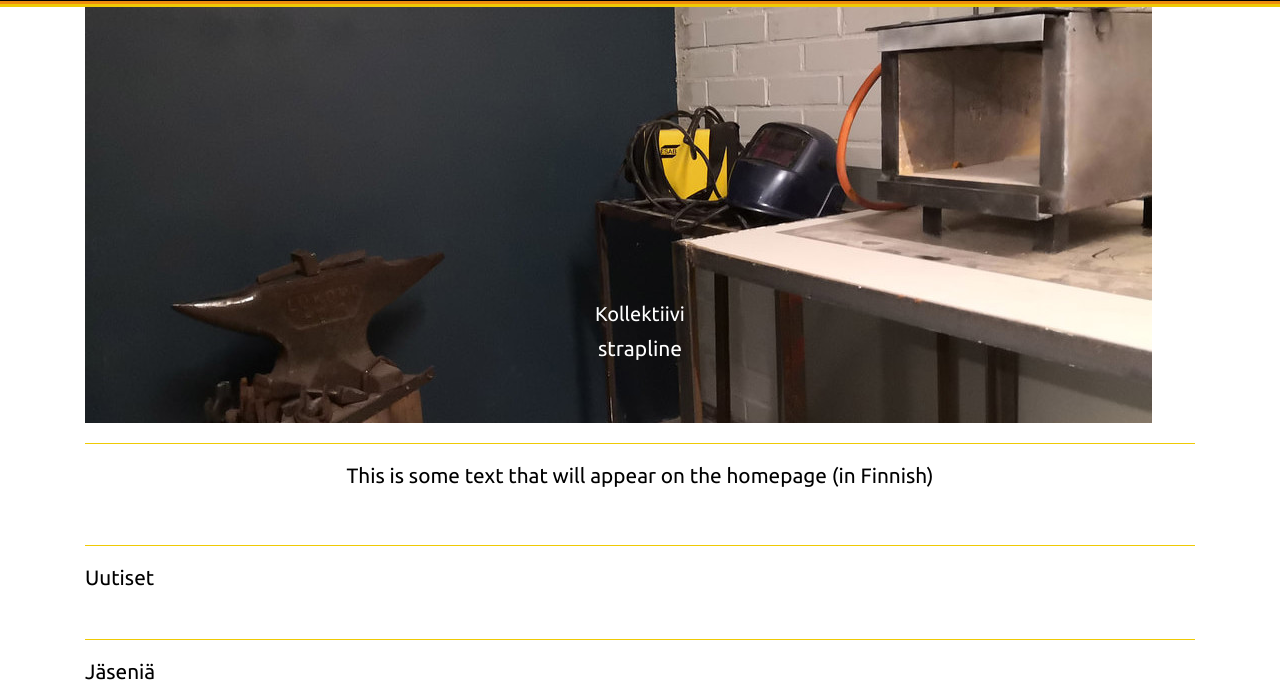
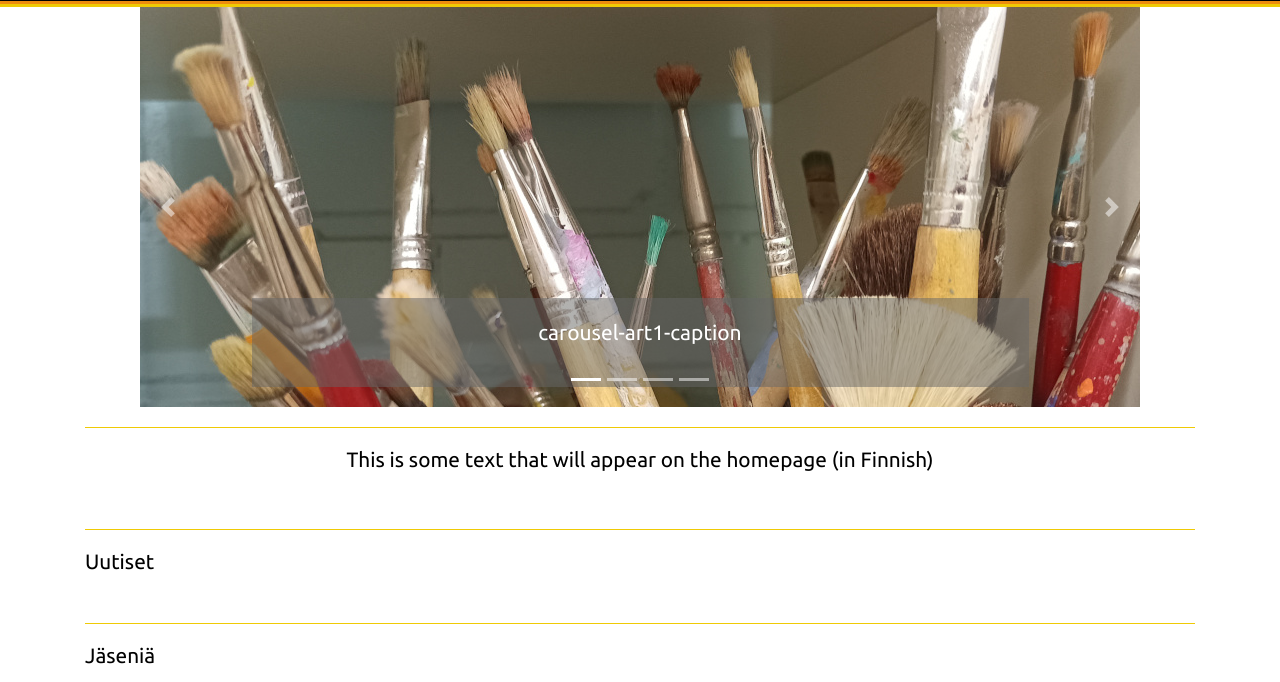
Before and after one commit to alexlittle/kollektiivi, a Django app: page /en/ in a window 1280 px wide. Shown: the part 120-802 px from the top of the page. Run offline with Django 4.2, Linux system fonts and the light colour scheme; data comes from the database, SQL or seed files in the repository; data that the repository does not hold is empty; parts of the project's set-up code (start-up, migrations or seed data) failed here and were passed over; some libraries are stand-ins or nearby versions.

Commit message:
update home carousel

```diff
--- a/kollektiivi/static/kollektiivi/style.css
+++ b/kollektiivi/static/kollektiivi/style.css
@@ -327,3 +327,12 @@
 	margin-bottom: 20px;
 	font-style: italic;
 }
+
+.carousel-item img {
+    display: block;
+    margin: auto;
+}
+
+.carousel-caption {
+	background-color: #66666680;
+}
--- a/kollektiivi/templates/kollektiivi/home.html
+++ b/kollektiivi/templates/kollektiivi/home.html
@@ -8,35 +8,47 @@
 
 {% block content %}
 
-<div id="carouselExampleIndicators" class="carousel slide" data-ride="carousel">
-  <!--  ol class="carousel-indicators">
-    <li data-target="#carouselExampleIndicators" data-slide-to="0" class="active"></li>
-    <li data-target="#carouselExampleIndicators" data-slide-to="1"></li>
-  </ol-->
+<div id="carouselIndicators" class="carousel slide" data-ride="carousel">
+  <ol class="carousel-indicators">
+    <li data-target="#carouselIndicators" data-slide-to="0" class="active"></li>
+    <li data-target="#carouselIndicators" data-slide-to="1"></li>
+    <li data-target="#carouselIndicators" data-slide-to="2"></li>
+    <li data-target="#carouselIndicators" data-slide-to="3"></li>
+  </ol>
   <div class="carousel-inner">
     <div class="carousel-item active">
-      <img src="{% static 'kollektiivi/images/home-carousel-1.jpg' %}" alt="{% trans 'Kollektiivi' %} {% trans 'strapline' %}">
+      <img src="{% static 'kollektiivi/images/home-carousel-art1.jpg' %}" alt="{% trans 'Kollektiivi' %} {% trans 'strapline' %}">
 	 <div class="carousel-caption d-none d-md-block">
-	   <h5>{% trans 'Kollektiivi' %}</h5>
-	   <p>{% trans 'strapline' %}</p>
+	   <p>{% trans 'carousel-art1-caption' %}</p>
 	 </div>
     </div>
-    <!-- div class="carousel-item">
-      <img src="{% static 'kollektiivi/images/home-carousel-2.jpg' %}" alt="{% trans 'Kollektiivi' %} {% trans 'strapline' %}">
+     <div class="carousel-item">
+      <img src="{% static 'kollektiivi/images/home-carousel-lathe1.jpg' %}" alt="{% trans 'Kollektiivi' %} {% trans 'strapline' %}">
 	 <div class="carousel-caption d-none d-md-block">
-	   <h5>{% trans 'Kollektiivi' %}</h5>
-	   <p>{% trans 'strapline' %}</p>
+	   <p>{% trans 'carousel-lathe1-caption' %}</p>
 	 </div>
-    </div -->
+    </div>
+    <div class="carousel-item">
+      <img src="{% static 'kollektiivi/images/home-carousel-art2.jpg' %}" alt="{% trans 'Kollektiivi' %} {% trans 'strapline' %}">
+	 <div class="carousel-caption d-none d-md-block">
+	   <p>{% trans 'carousel-art2-caption' %}</p>
+	 </div>
+    </div>
+    <div class="carousel-item">
+      <img src="{% static 'kollektiivi/images/home-carousel-blacksmith1.jpg' %}" alt="{% trans 'Kollektiivi' %} {% trans 'strapline' %}">
+	 <div class="carousel-caption d-none d-md-block">
+	   <p>{% trans 'carousel-blacksmith1-caption' %}</p>
+	 </div>
+    </div>
   </div>
-  <!-- a class="carousel-control-prev" href="#carouselExampleIndicators" role="button" data-slide="prev">
+  <a class="carousel-control-prev" href="#carouselIndicators" role="button" data-slide="prev">
     <span class="carousel-control-prev-icon" aria-hidden="true"></span>
     <span class="sr-only">{% trans 'Edellinen' %}</span>
   </a>
-  <a class="carousel-control-next" href="#carouselExampleIndicators" role="button" data-slide="next">
+  <a class="carousel-control-next" href="#carouselIndicators" role="button" data-slide="next">
     <span class="carousel-control-next-icon" aria-hidden="true"></span>
     <span class="sr-only">{% trans 'Seuraava' %}</span>
-  </a-->
+  </a>
 </div>
 
 {% if page.body %}
```
Also changed, not shown: kollektiivi/locale/en/LC_MESSAGES/django.po, kollektiivi/locale/fi/LC_MESSAGES/django.po, kollektiivi/static/kollektiivi/images/home-carousel-1.jpg (deleted), kollektiivi/static/kollektiivi/images/home-carousel-2.jpg (deleted), kollektiivi/static/kollektiivi/images/home-carousel-art1.jpg (added), kollektiivi/static/kollektiivi/images/home-carousel-art2.jpg (added), kollektiivi/static/kollektiivi/images/home-carousel-blacksmith1.jpg (added), kollektiivi/static/kollektiivi/images/home-carousel-lathe1.jpg (added).
